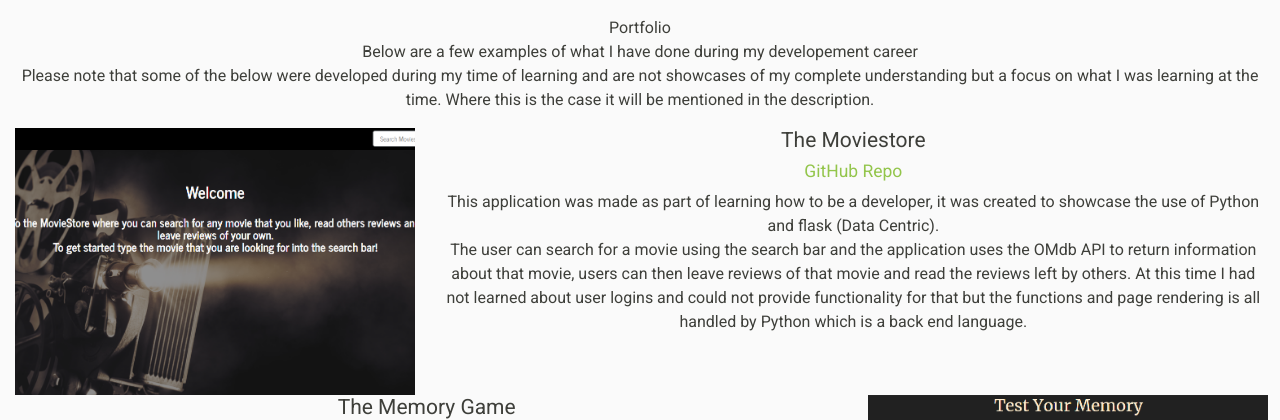
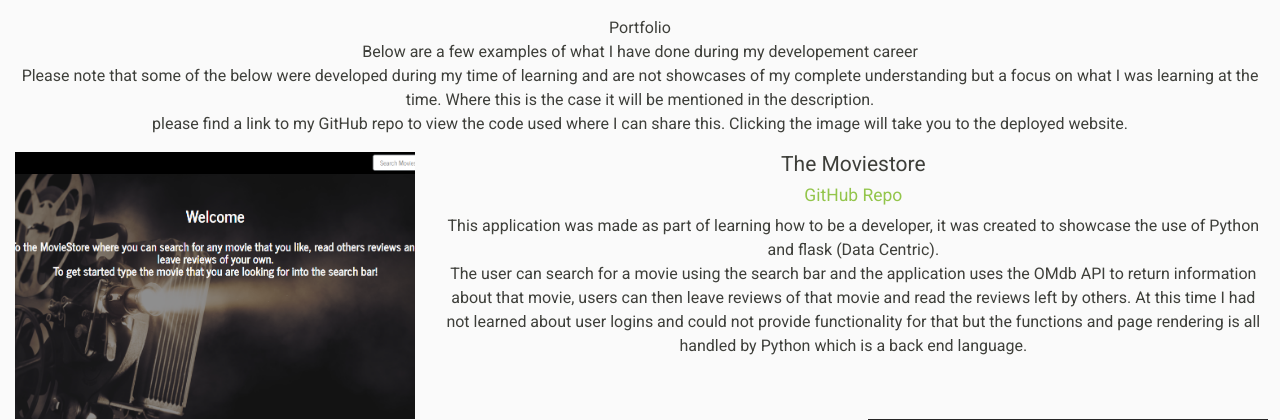
Before and after one commit to OwenCookman/owen-webdev, a Django app: page /portfolio/portfolio/ in a window 1280 px wide. Shown: the part 71-491 px from the top of the page. Run offline with Django 3.2, Linux system fonts and the light colour scheme; some libraries are stand-ins or nearby versions; some web fonts are replaced.

Commit message:
Added more to portfolio introduction

```diff
--- a/portfolio/templates/portfolio.html
+++ b/portfolio/templates/portfolio.html
@@ -10,7 +10,9 @@
 		<p>Below are a few examples of what I have done during my developement career<br>
 Please note that some of the below were developed during my time of learning and
 are not showcases of my complete understanding but a focus on what I was learning
-at the time. Where this is the case it will be mentioned in the description.</p>
+at the time. Where this is the case it will be mentioned in the description.<br>
+please find a link to my GitHub repo to view the code used where I can share this.
+Clicking the image will take you to the deployed website.</p>
 	</div>
 </div>
 
```
